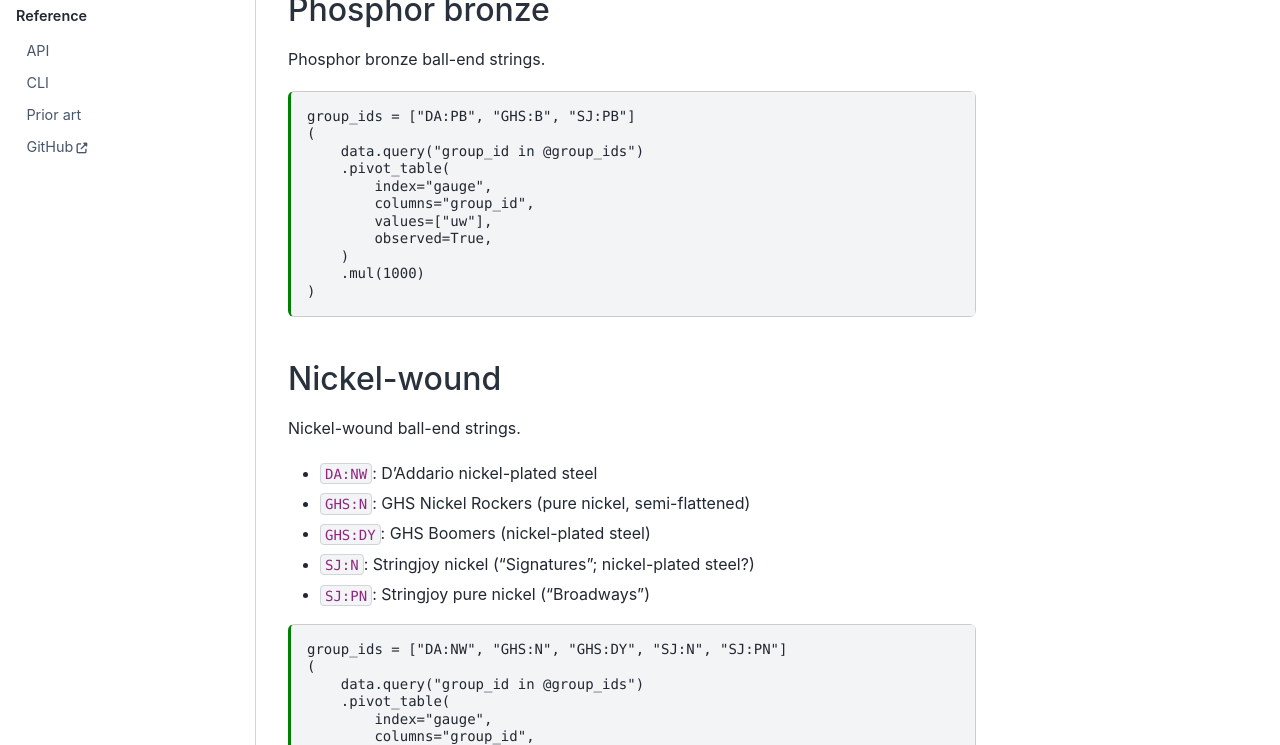
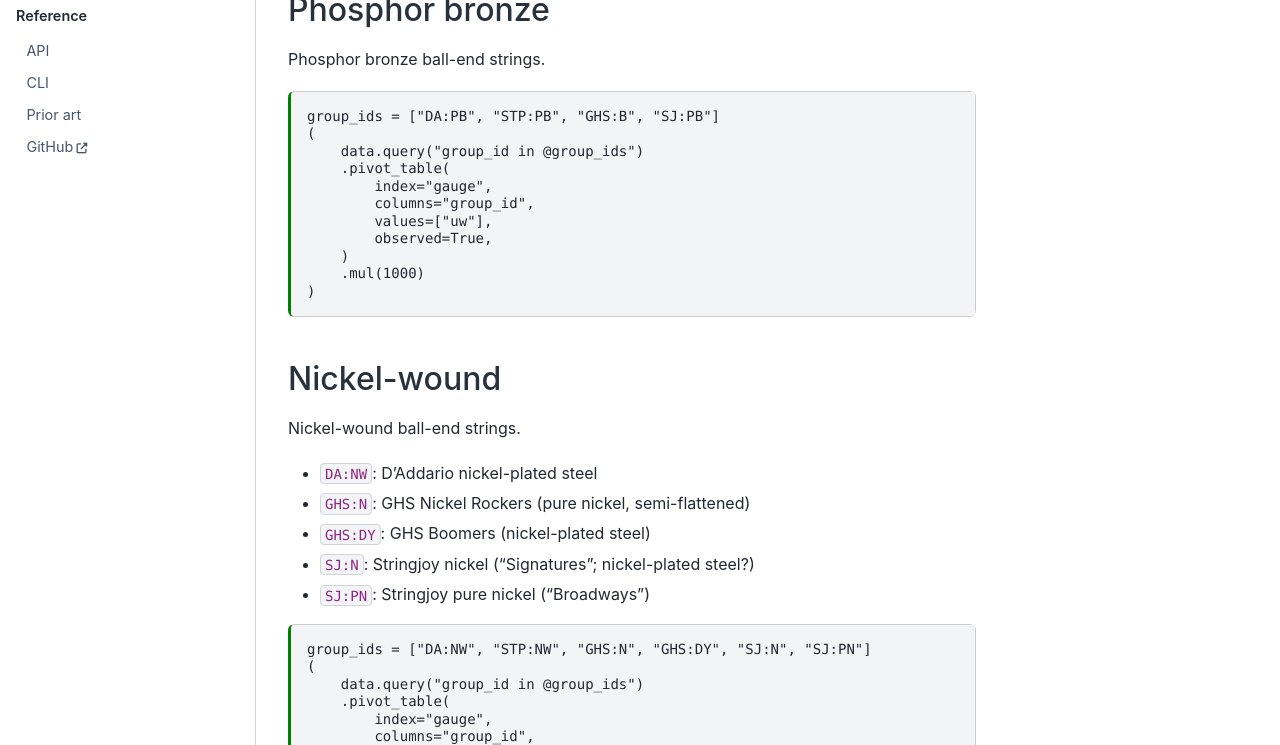
Before and after one commit to zmoon/stringcalc, a Sphinx documentation site: the page built from docs/examples/compare-data.md, in a window 1280 px wide and 1400 px high, scrolled down 713 px. Shown: the part 369-1114 px from the top of the window. Built offline with Sphinx 7.4.7 and the Sphinx Book theme 1.1.4, drawn with Linux system fonts in a browser that asks for light colours; some of the changed text lies outside the part shown.

Commit message:
Include STP in comparison

````diff
--- a/docs/examples/compare-data.md
+++ b/docs/examples/compare-data.md
@@ -31,7 +31,7 @@
 Plain steel ball-end strings.
 
 ```{code-cell} ipython3
-group_ids = ["DA:PL", "GHS:PL", "SJ:PL"]
+group_ids = ["DA:PL", "STP:PL", "GHS:PL", "SJ:PL"]
 (
     data.query("group_id in @group_ids")
     .pivot_table(
@@ -54,7 +54,7 @@
 Phosphor bronze ball-end strings.
 
 ```{code-cell} ipython3
-group_ids = ["DA:PB", "GHS:B", "SJ:PB"]
+group_ids = ["DA:PB", "STP:PB", "GHS:B", "SJ:PB"]
 (
     data.query("group_id in @group_ids")
     .pivot_table(
@@ -78,7 +78,7 @@
 - `SJ:PN`: Stringjoy pure nickel ("Broadways")
 
 ```{code-cell} ipython3
-group_ids = ["DA:NW", "GHS:N", "GHS:DY", "SJ:N", "SJ:PN"]
+group_ids = ["DA:NW", "STP:NW", "GHS:N", "GHS:DY", "SJ:N", "SJ:PN"]
 (
     data.query("group_id in @group_ids")
     .pivot_table(
````
